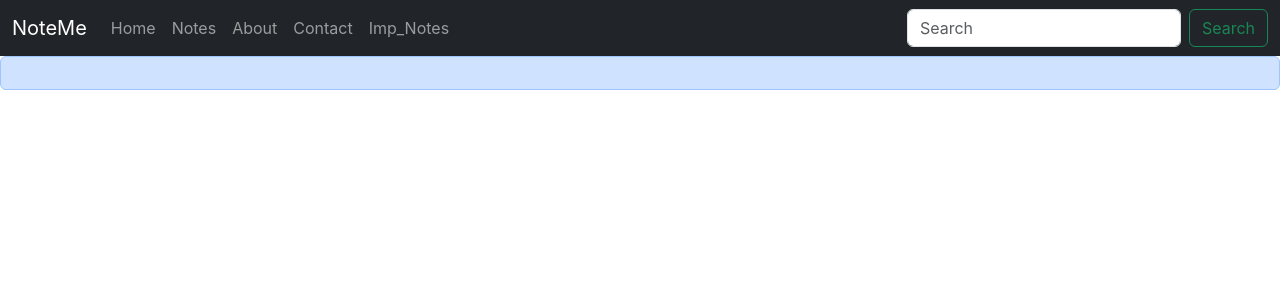
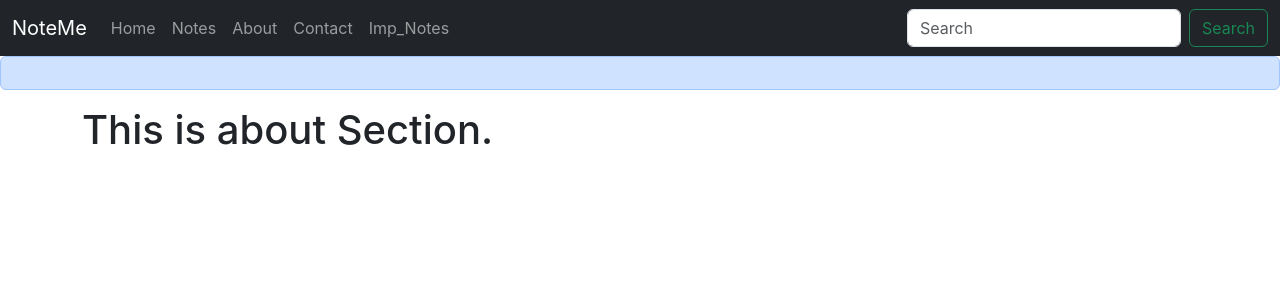
Before and after one commit to Himesh-Bhattarai/NoteMe-NoteYourTought, a React (Create React App) app in the folder frontend/: page /about in a window 1280 px wide. Shown: the top 300 px of the page. Built offline with nearby package versions, Linux system fonts and the light colour scheme.

Commit message:
add some como

```diff
--- a/frontend/src/component/About.js
+++ b/frontend/src/component/About.js
@@ -2,8 +2,8 @@ import React from 'react'
 
 export default function About() {
   return (
-    <div>
-
-    </div>
+    <>
+    <h1>This is about Section.</h1>
+    </>
   )
 }
```
